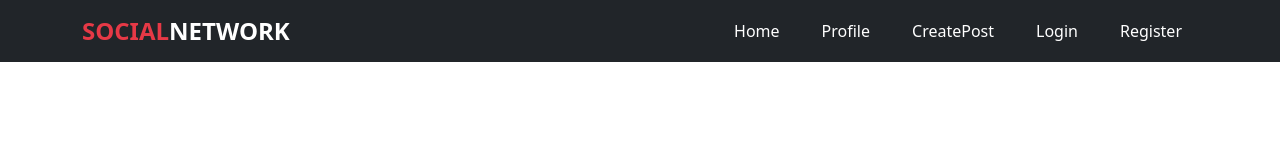
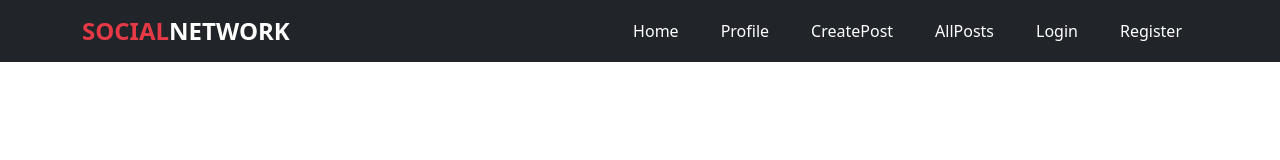
Before and after one commit to Davfernandezz/SocialNetwork-Frontend, a React (Vite) app: page / in a window 1280 px wide. Shown: the top 160 px of the page. Built offline with nearby package versions, Linux system fonts and the light colour scheme.

Commit message:
feat: allPosts view added to header

```diff
--- a/src/components/Header/Header.jsx
+++ b/src/components/Header/Header.jsx
@@ -48,6 +48,9 @@ export const Header = () => {
             <li className="nav-item">
               <CSurfer path="/createPost" content="CreatePost" />
             </li>
+            <li className="nav-item">
+              <CSurfer path="/allPosts" content="AllPosts" />
+            </li>
             {passport && passport.token && passport.tokenData?.role === "admin" && (
               <li className="nav-item">
                 <CSurfer path="/admin" content="Admin" />
```
